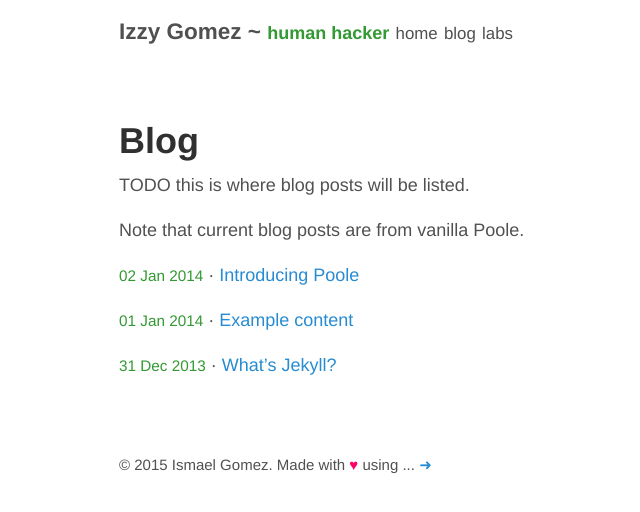
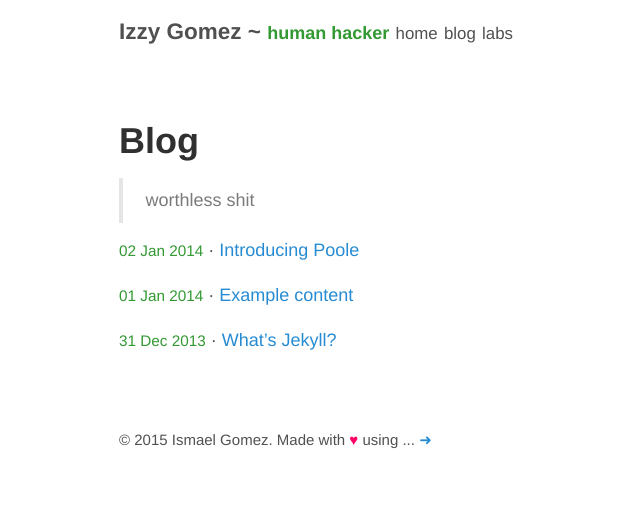
Before and after one commit to izzygomez/izzygomez.github.io, a Jekyll site: the page built from blog/index.md, in a window 1280 px wide. Shown: the top 512 px of the page, without its empty margins (206-846 px from the left). Built offline with Jekyll 4.4.1, drawn with Linux system fonts in a browser that asks for light colours.

Commit message:
self-appraisal is good for the soul

```diff
--- a/blog/index.md
+++ b/blog/index.md
@@ -3,9 +3,7 @@ layout: page
 title: Blog
 ---
 
-TODO this is where blog posts will be listed.
-
-Note that current blog posts are from vanilla Poole.
+> worthless shit
 
 {% for post in site.posts %}
 <span style="font-size: 85%; color: #339933">{{ post.date | date_to_string }}</span> &middot; [{{ post.title }}]({{ post.url }})
```
